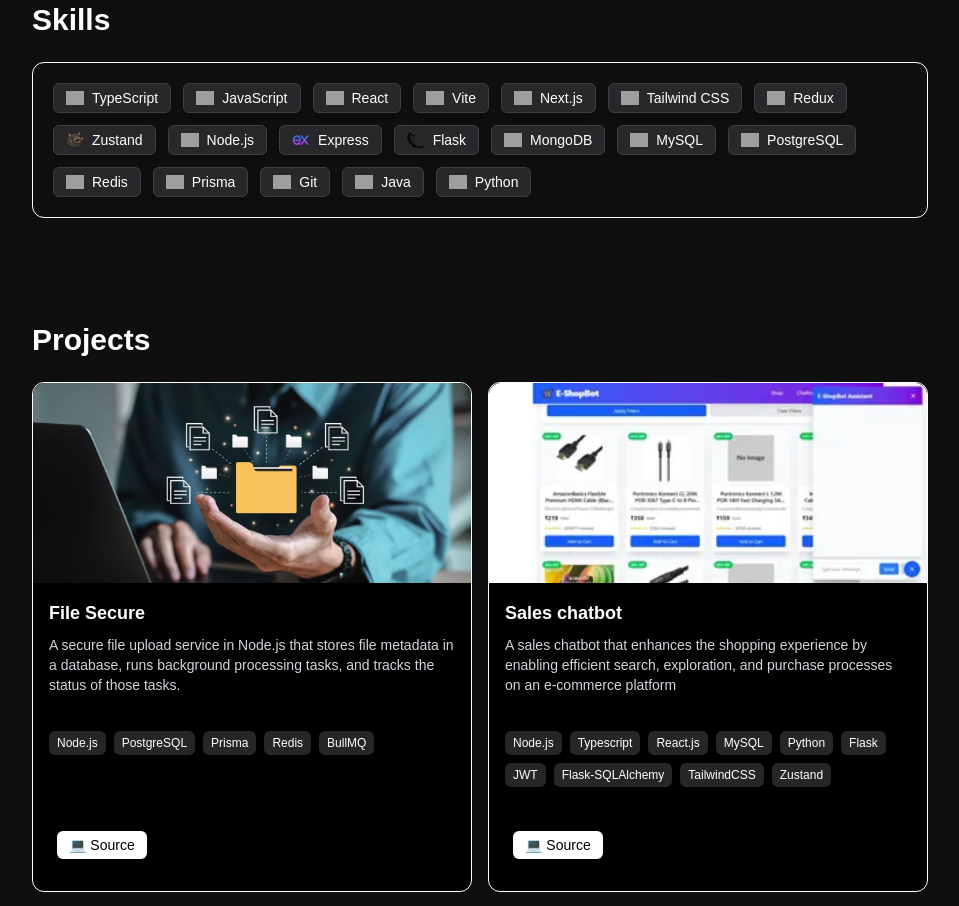
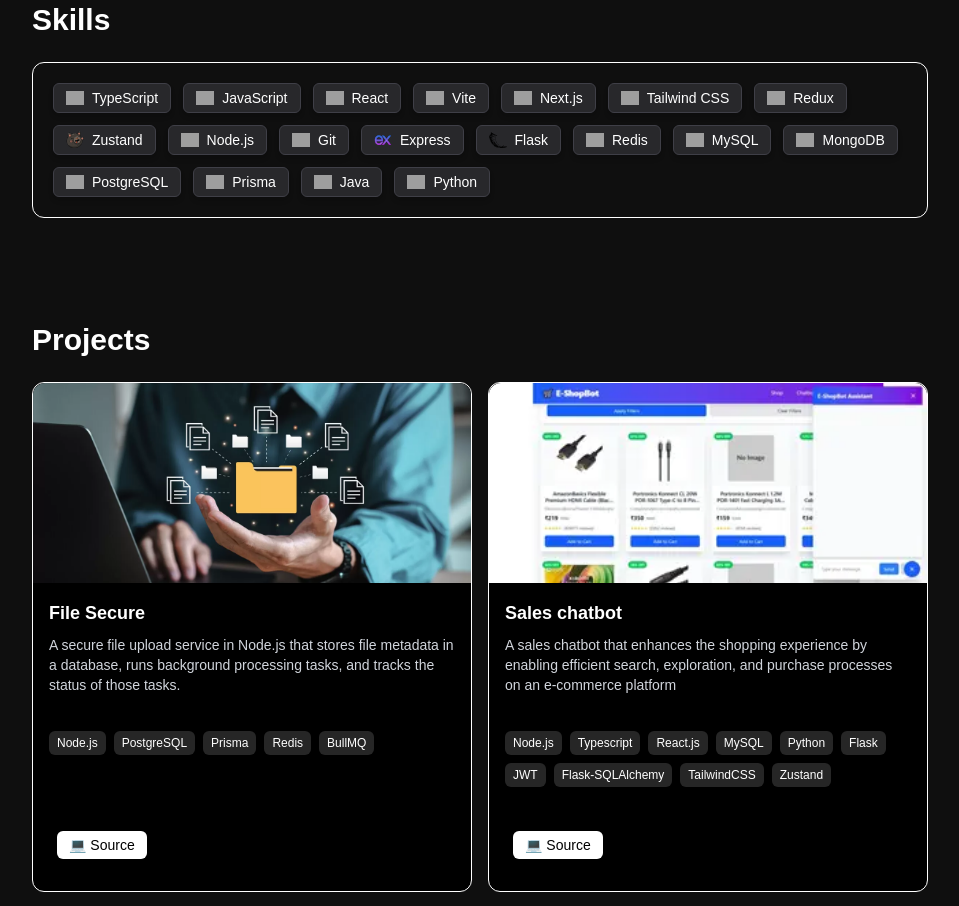
Before and after one commit to Vedant005/vedant.com, a Next.js app: page / in a window 1280 px wide. Shown: the part 800-1706 px from the top of the page, without its empty margins (160-1119 px from the left). Built offline with nearby package versions, Linux system fonts and the light colour scheme; grey boxes are pictures that could not be loaded.

Commit message:
refactor: arranged skills properly

```diff
--- a/src/app/components/Skills.tsx
+++ b/src/app/components/Skills.tsx
@@ -11,14 +11,14 @@
   "Redux",
   "Zustand",
   "Node.js",
+  "Git",
   "Express",
   "Flask",
+  "Redis",
+  "MySQL",
   "MongoDB",
-  "MySQL",
   "PostgreSQL",
-  "Redis",
   "Prisma",
-  "Git",
   "Java",
   "Python",
 ];
```
